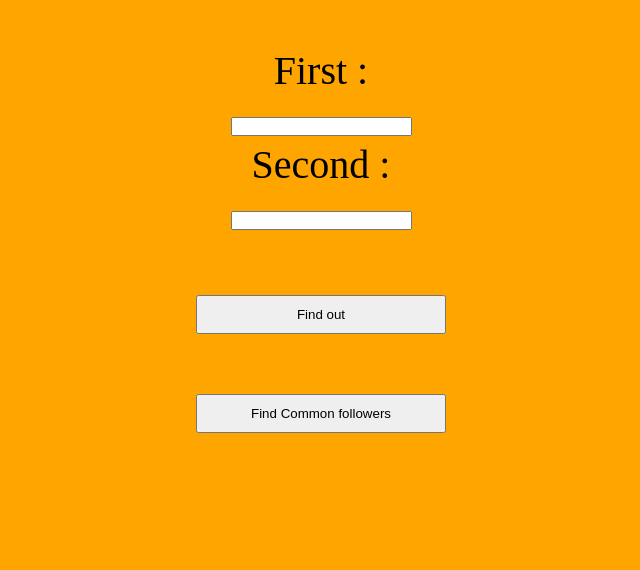
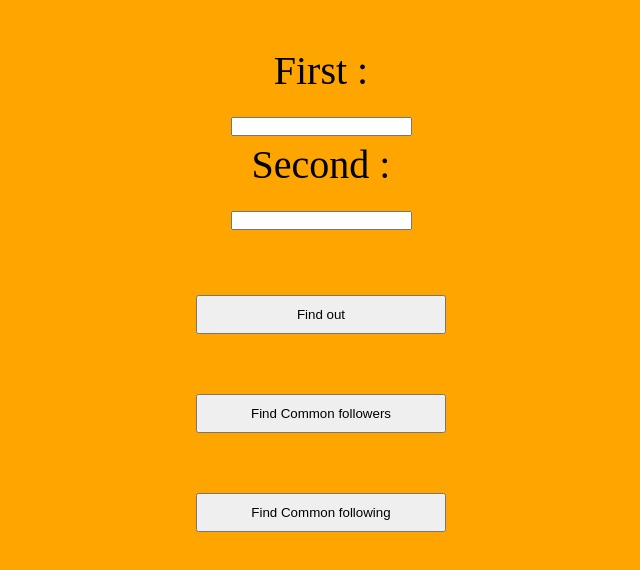
Before and after one commit to Rishav159/Github-common-repos, a plain HTML site: page index.html in a window 1280 px wide. Shown: the whole page, without its empty margins (319-959 px from the left). Drawn offline with Linux system fonts and the light colour scheme.

Commit message:
common_following added

```diff
--- a/index.html
+++ b/index.html
@@ -13,6 +13,8 @@
      <br>
       <input type="button" onclick='findCommonRepos()' value="Find out" class="butn"><br><br>
       <input type="button" onclick='findCommonfollowers()' value="Find Common followers" class="butn"><br><br>
+      <input type="button" onclick='findCommonfollowing()' value="Find Common following" class="butn"><br><br>
+
     </div>
     <div id = "total">
 
@@ -119,5 +121,43 @@
       $('#repos').append('</ul>');
     });
   }
+  function findCommonfollowing() {
+    var first = $('#first').val();
+    var second = $('#second').val();
+    var firstmember = $.ajax({
+      url : 'https://api.github.com/users/'+first+'/following',
+      method : 'GET'
+    });
+    var secondmember = $.ajax({
+      url : 'https://api.github.com/users/'+second+'/following',
+      method : 'GET'
+    });
+    $.when(firstmember,secondmember).done(function(fm,sm){
+      fm = fm[0];
+      sm = sm[0];
+      console.log(sm[0]);
+      var repos = {};
+      var total = 0;
+      var common_following = [];
+      for(var i = 0; i < fm.length; i++){
+        repos[fm[i].id] = fm[i];
+      }
+      for(var i = 0; i < sm.length; i++){
+        if(repos[sm[i].id]){
+          total++;
+          common_following.push(sm[i]);
+        }
+      }
+      $('#total').html('');
+      $('#repos').html('<ul>');
+
+      $('#total').html('<h4>'+total+'</h4>');
+      for(var i = 0; i < common_following.length; i++){
+        $('#repos').append('<li>'+common_following[i].login+'</li>');
+      }
+      $('#repos').append('</ul>');
+    });
+  }
+
   </script>
 </html>
```
